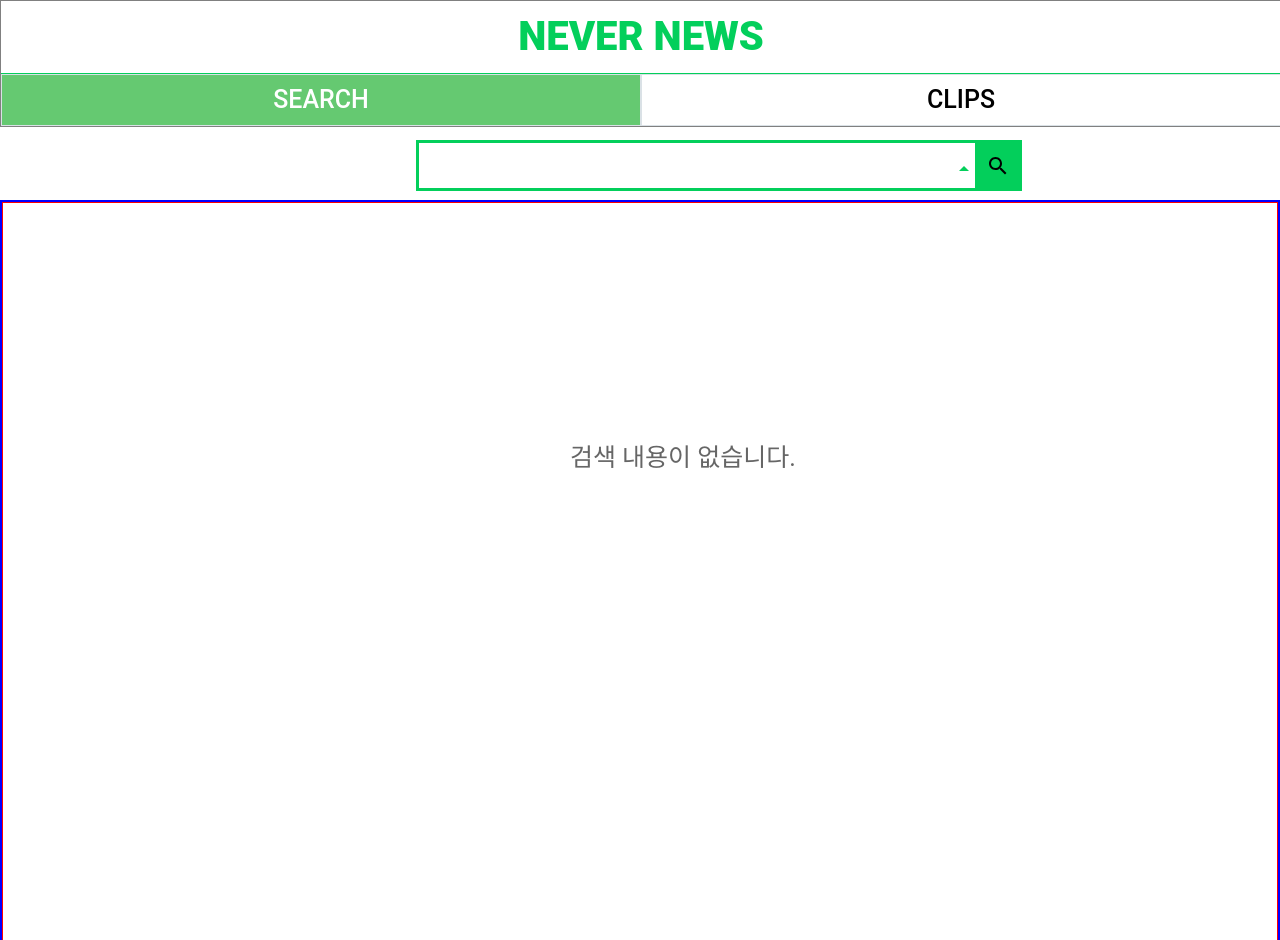
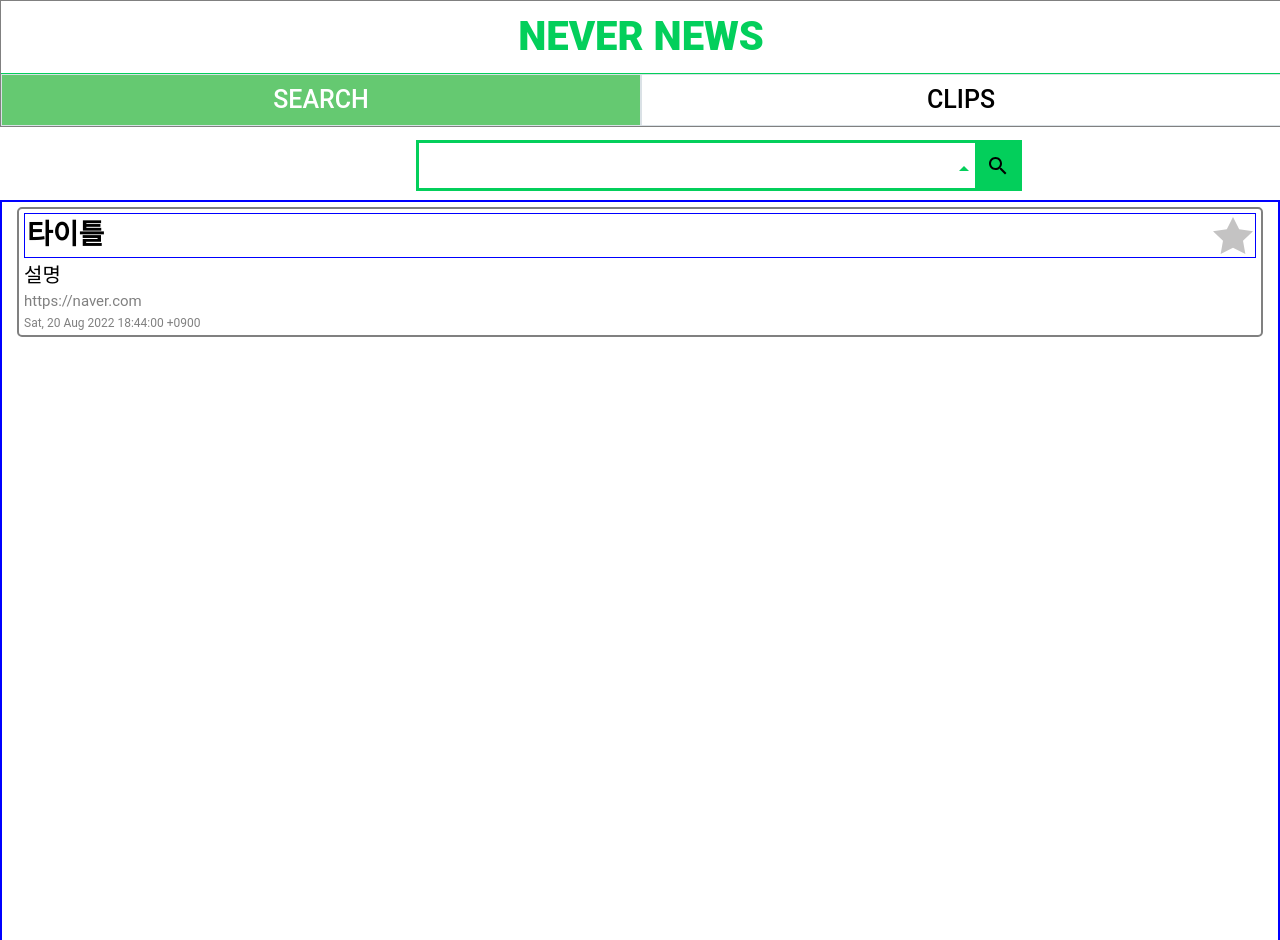
Before and after one commit to SejuneOh/News_Page, a React (Vite) app in the folder newsClient/: page / in a window 1280 px wide. Built offline with nearby package versions, Linux system fonts and the light colour scheme.

Commit message:
feat: layout card style componet

```diff
--- /dev/null
+++ b/newsClient/src/components/NewsCard.tsx
@@ -0,0 +1,49 @@
+import React, { useEffect, useState } from "react";
+import { NewsModel } from "../models/newsModel";
+import { NewsCardStyle } from "../styles/newsCardStyle";
+import startIcon from "../assets/star.svg";
+
+type NewsItem = {
+  newsItem: NewsModel;
+};
+
+export default function NewsCard({ newsItem }: NewsItem): React.ReactElement {
+  const [clip, setClip] = useState(false);
+  const [color, setColor] = useState<string>("#C4C3C3");
+
+  //clip start select
+  const clipClickHandle = () => {
+    setClip((prev) => !prev);
+
+    if (clip) {
+      setColor("#F2F202");
+    } else {
+      setColor("#C4C3C3");
+    }
+  };
+
+  return (
+    <NewsCardStyle>
+      <div className="wrapper">
+        <span className="title">{newsItem.title}</span>
+        <svg
+          xmlns="http://www.w3.org/2000/svg"
+          width="40"
+          height="39"
+          viewBox="0 0 14 13"
+        >
+          <path
+            id="star"
+            d="M9,2l2.163,4.279L16,6.969,12.5,10.3l.826,4.7L9,12.779,4.674,15,5.5,10.3,2,6.969l4.837-.69Z"
+            transform="translate(-2 -2)"
+            fill={color}
+            onClick={clipClickHandle}
+          />
+        </svg>
+      </div>
+      <span className="description">{newsItem.description}</span>
+      <span className="link">{newsItem.link}</span>
+      <span className="date">{newsItem.pubDate}</span>
+    </NewsCardStyle>
+  );
+}
--- a/newsClient/src/components/NewsList.tsx
+++ b/newsClient/src/components/NewsList.tsx
@@ -1,7 +1,9 @@
 import { gql, useLazyQuery } from "@apollo/client";
 import { useEffect } from "react";
 import { useAppSelector } from "../hooks/redux-hooks";
+import { NewsModel } from "../models/newsModel";
 import { Container, DefaultDiv } from "../styles/newsListStyle";
+import NewsCard from "./newsCard";
 
 const GET__NEWS = gql`
   query SearchNews($param: String!, $cnt: Int!) {
@@ -12,6 +14,9 @@ const GET__NEWS = gql`
       display
       items {
         title
+        link
+        description
+        pubDate
       }
     }
   }
@@ -27,7 +32,7 @@ export default function NewsList() {
       cnt: 20,
     },
     onCompleted: (ret) => {
-      console.log("🚀 ~ file: NewsList.tsx ~ line 28 ~ NewsList ~ ret", ret);
+      // console.log("🚀 ~ file: NewsList.tsx ~ line 28 ~ NewsList ~ ret", ret);
     },
   });
 
@@ -45,16 +50,27 @@ export default function NewsList() {
     <h1>Error</h1>;
   }
 
+  // test
+  const tmpData: NewsModel = {
+    title: "타이틀",
+    originallink: "https://naver.com",
+    link: "https://naver.com",
+    description: "설명",
+    pubDate: "Sat, 20 Aug 2022 18:44:00 +0900",
+  };
+
   // 조건부 렌더링
   return (
     <Container>
-      {data ? (
+      <NewsCard newsItem={tmpData}></NewsCard>
+
+      {/* {data ? (
         <div>
           <span>{data.searchNews.display}</span>
           <span>{data.searchNews.total}</span>
           <ul>
-            {data.searchNews.items.map((item: any) => (
-              <li>{item.title}</li>
+            {data.searchNews.items.map((item: any, idx: number) => (
+              <li key={idx}>{item.title}</li>
             ))}
           </ul>
         </div>
@@ -62,7 +78,7 @@ export default function NewsList() {
         <DefaultDiv>
           <span className="alert">검색 내용이 없습니다.</span>
         </DefaultDiv>
-      )}
+      )} */}
     </Container>
   );
 }
--- /dev/null
+++ b/newsClient/src/styles/newsCardStyle.ts
@@ -0,0 +1,44 @@
+import styled from "styled-components";
+
+export const NewsCardStyle = styled.div`
+  border: 2px solid gray;
+  margin: 5px 15px;
+  border-radius: 5px;
+  color: black;
+
+  > span {
+    display: block;
+    margin: 4px 5px;
+  }
+
+  .wrapper {
+    border: 1px solid blue;
+    margin: 4px 5px;
+    padding: 2px;
+    display: flex;
+    justify-content: space-between;
+    align-items: center;
+  }
+
+  .title {
+    font-size: 28px;
+    font-weight: 700;
+  }
+
+  .description {
+    font-size: 20px;
+    font-weight: 400;
+  }
+
+  .link {
+    font-size: 15px;
+    font-weight: 400;
+    color: gray;
+  }
+
+  .date {
+    font-size: 12px;
+    font-weight: 400;
+    color: gray;
+  }
+`;
```
Also changed, not shown: newsClient/src/assets/star.svg (added).
